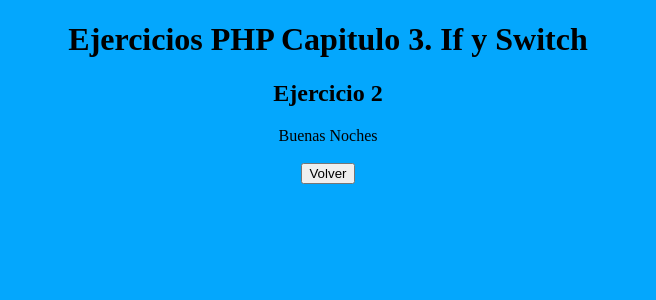
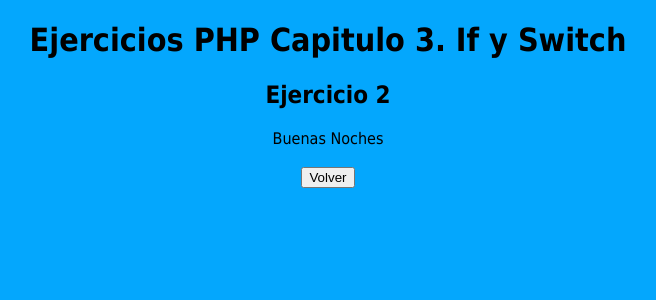
Before and after one commit to JesusCaballeroCorpas/ejercicios-php, a PHP site: page /ejer02Horas.php?hora=1 in a window 1280 px wide. Shown: the top 300 px of the page, without its empty margins (312-968 px from the left). Run offline with PHP 8.4, Linux system fonts and the light colour scheme.

Commit message:
Actualización del capitulo 3 de ejercicios PHP y del css

```diff
--- a/Cap3(IfySwitch)/style.css
+++ b/Cap3(IfySwitch)/style.css
@@ -4,6 +4,7 @@
 */
 body{
   background-color: #04a7fd;
+  font-family:  "Tahoma", "Geneva", sans-serif;
 }
 #contenedor{
   margin: 0 auto;
```
